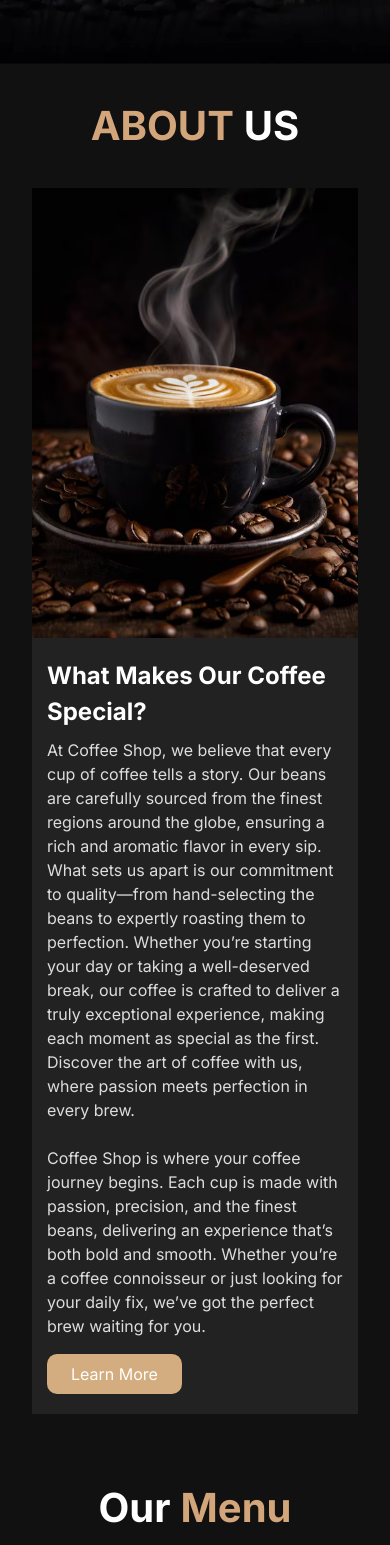
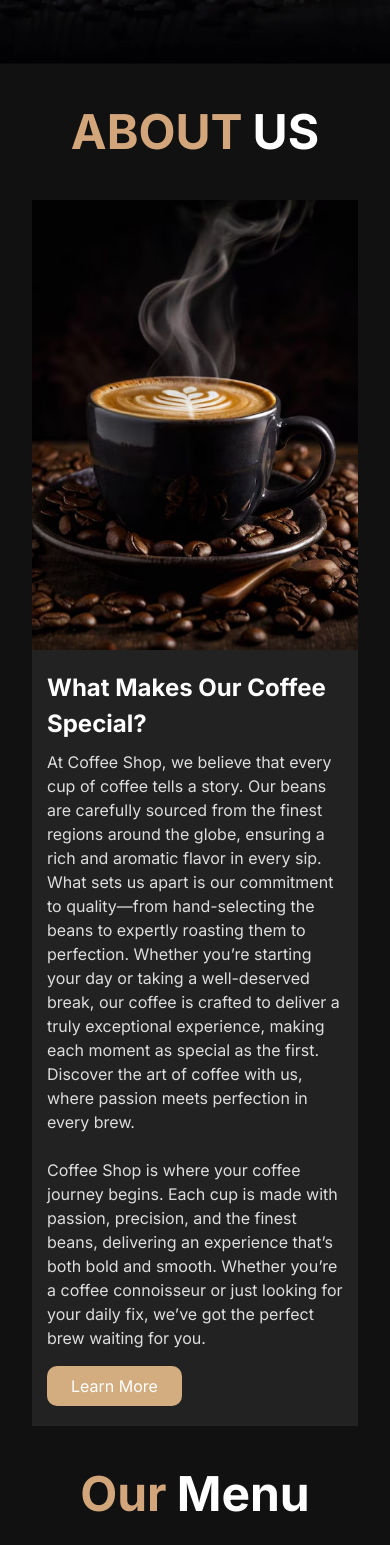
Before and after one commit to syedaaleezaabbas/coffee-shop-website, a Next.js app: page / in a window 390 px wide. Shown: the part 423-1968 px from the top of the page. Built offline with nearby package versions, Linux system fonts and the light colour scheme.

Commit message:
made changes in css-files

```diff
--- a/src/components/About.tsx
+++ b/src/components/About.tsx
@@ -6,8 +6,8 @@ const About = () => {
   return (
     <section className='about'>
       <h2>
-        <span className='about-title'>ABOUT</span>
-        <span className='us-title'>US</span>
+        <span className='first-word'>ABOUT</span>
+        <span className='second-word'>US</span>
       </h2>
 
       <div className='about-content'>
--- a/src/components/Footer.tsx
+++ b/src/components/Footer.tsx
@@ -22,6 +22,7 @@ const Footer = () => {
                     <a href="#home">Home</a>
                     <a href="#about">About</a>
                     <a href="#menu">Menu</a>
+                    <a href="#blogs">Blogs</a>
                     <a href="#contact">Contact</a>
                 </div>
 
--- a/src/components/Header.tsx
+++ b/src/components/Header.tsx
@@ -34,12 +34,12 @@ const Header = () => {
         </ul>
       </nav>
 
-      {/* haburger icon */}
+      {/* hamburger icon */}
       <div className='hamburger' onClick={toggleMenu}>
         {menuOpen ? <IoClose size={30} /> : <IoMenu size={30} />}
       </div>
 
-      <div className='icon-container'>
+      <div>
         <IoCartOutline className='icon' />
       </div>
     </header>
--- a/src/components/Menu.tsx
+++ b/src/components/Menu.tsx
@@ -6,8 +6,8 @@ const Menu = () => {
     return (
         <section className='menu'>
             <h2>
-                <span className='our-title'>Our</span>
-                <span className='menu-title'>Menu</span>
+                <span className='first-word'>Our</span>
+                <span className='second-word'>Menu</span>
             </h2>
 
             <div className='menu-container'>
--- a/src/css-files/about.css
+++ b/src/css-files/about.css
@@ -15,7 +15,7 @@ body {
     text-align: center;
 }
 
-.about-title {
+.first-word {
     font-size: 3rem;
     font-weight: bold;
     color: #d3a57a;
@@ -23,10 +23,11 @@ body {
     margin-right: 10px;
 }
 
-.us-title {
+.second-word {
     font-size: 3rem;
     font-weight: bold;
     color: #ffffff;
+    margin-bottom: 0;
 }
 
 .about-content {
@@ -79,7 +80,6 @@ body {
 
     .about-content {
         flex-direction: column;
-        align-items: stretch;
     }
 
     .about-content img {
--- a/src/css-files/blogs.css
+++ b/src/css-files/blogs.css
@@ -17,7 +17,6 @@ body {
 
 .section-title {
   font-size: 3rem;
-  margin-bottom: 1.5rem;
 }
 
 .first-word {
@@ -84,10 +83,6 @@ body {
     font-size: 2.5rem;
   }
 
-  .blogs-container {
-    gap: 1rem;
-  }
-
   .blog-card {
     width: 100%;
     max-width: 300px;
--- a/src/css-files/contact.css
+++ b/src/css-files/contact.css
@@ -71,12 +71,12 @@ body {
 
 .contact-button {
     background-color: #d3a57a;
-    color: #fff;
+    color: #ffffff;
     padding: 0.5rem 1rem;
     border: none;
     border-radius: 6px;
     cursor: pointer;
-    width: 100%;
+    width: 50%;
     margin-top: 1rem;
     font-size: 1.5rem;
     line-height: 1.2;
@@ -98,6 +98,7 @@ body {
     }
 
     .contact-button {
+        width: 100%;
         font-size: 1.2rem;
         padding: 0.8rem 1.5rem;
     }
--- a/src/css-files/header.css
+++ b/src/css-files/header.css
@@ -32,7 +32,7 @@ body {
 
 .nav-list {
     font-size: 1rem;
-    list-style: none;
+    list-style-type: none;
     display: flex;
     gap: 3rem;
 }
@@ -40,11 +40,6 @@ body {
 .nav-list li a:hover {
     color: #d3a57a;
     text-decoration: underline;
-}
-
-.icon-container {
-    display: flex;
-    align-items: center;
 }
 
 .icon {
--- a/src/css-files/menu.css
+++ b/src/css-files/menu.css
@@ -15,17 +15,18 @@ body {
     text-align: center;
 }
 
-.our-title {
+.first-word {
     font-size: 3rem;
     font-weight: bold;
     color: #ffffff;
     margin-right: 10px;
 }
 
-.menu-title {
+.second-word {
     font-size: 3rem;
     font-weight: bold;
     color: #d3a57a;
+    margin-bottom: 0;
 }
 
 .menu-container {
@@ -89,10 +90,6 @@ button {
 }
 
 @media(max-width: 1024px) {
-    .menu {
-        padding: 2rem;
-    }
-
     .menu-item {
         flex-basis: calc(50% - 2rem);
     }
```
Also changed, not shown: src/css-files/hero.css (line endings or trailing spaces).
